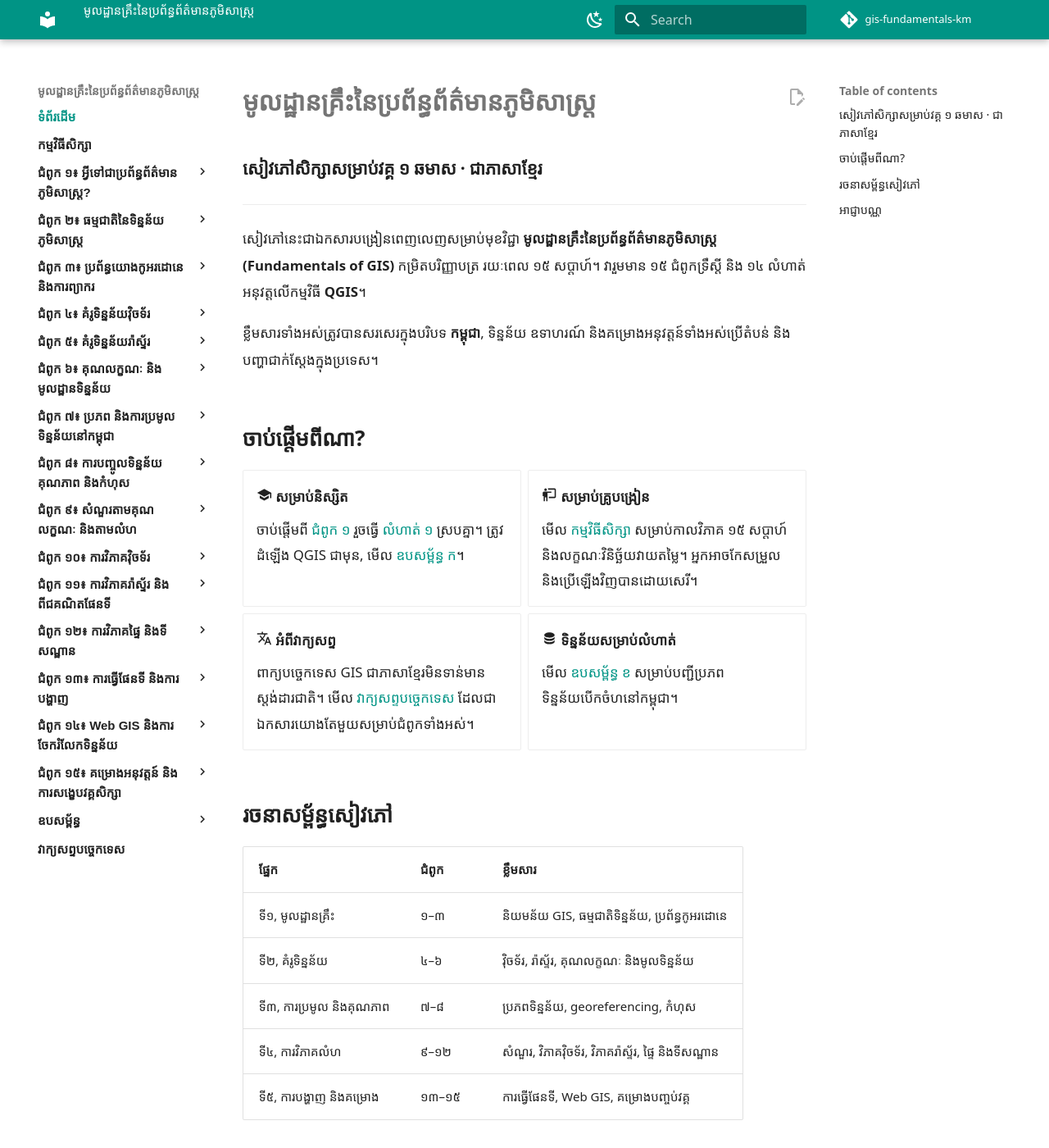
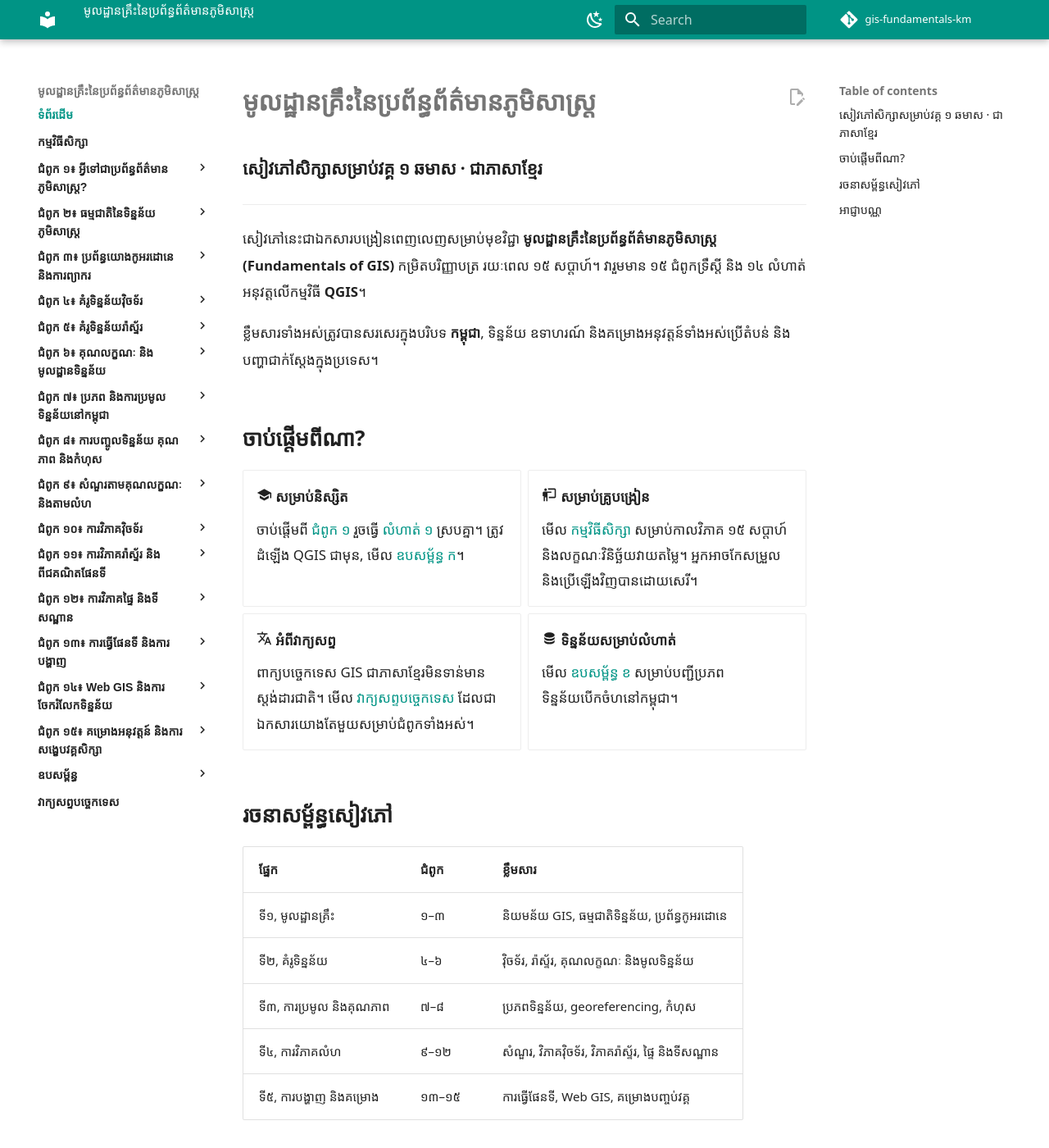
Before and after one commit to khgeo/gis-fundamentals, an MkDocs documentation site: the page built from docs/index.md, in a window 1280 px wide and 1400 px high. Shown: the whole window at 82% size. Built offline with MkDocs 1.6.1 and Material for MkDocs 9.7.7, drawn with Linux system fonts in a browser that asks for light colours; some web fonts are replaced; comment, search, counter and statistics services are not loaded.

Commit message:
Update khmer.css

```diff
--- a/docs/assets/css/khmer.css
+++ b/docs/assets/css/khmer.css
@@ -86,7 +86,7 @@ body, .md-typeset {
 .md-nav--primary > .md-nav__list > .md-nav__item > .md-nav__link {
   font-family: 'Battambang', sans-serif;
   font-weight: 700;
-  font-size: 0.75rem;
+  font-size: 0.7rem;
   line-height: 1.7;
 }
 
```
